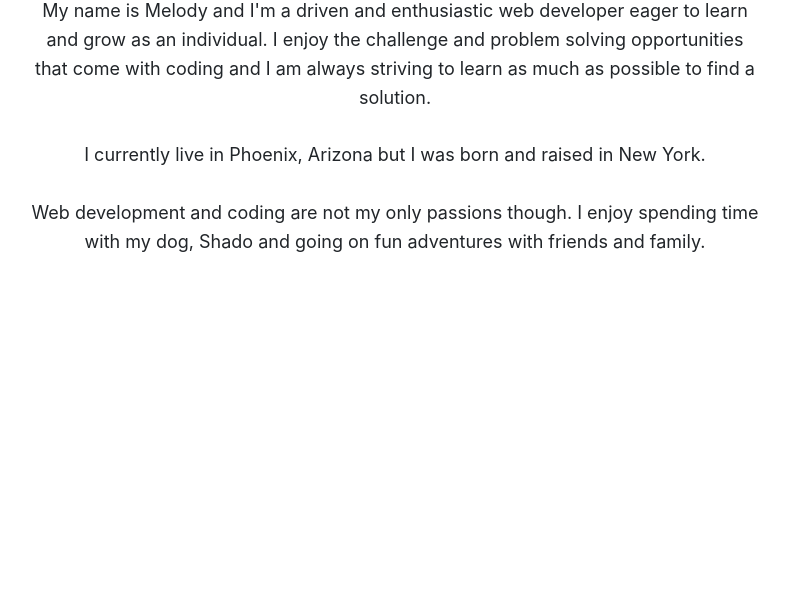
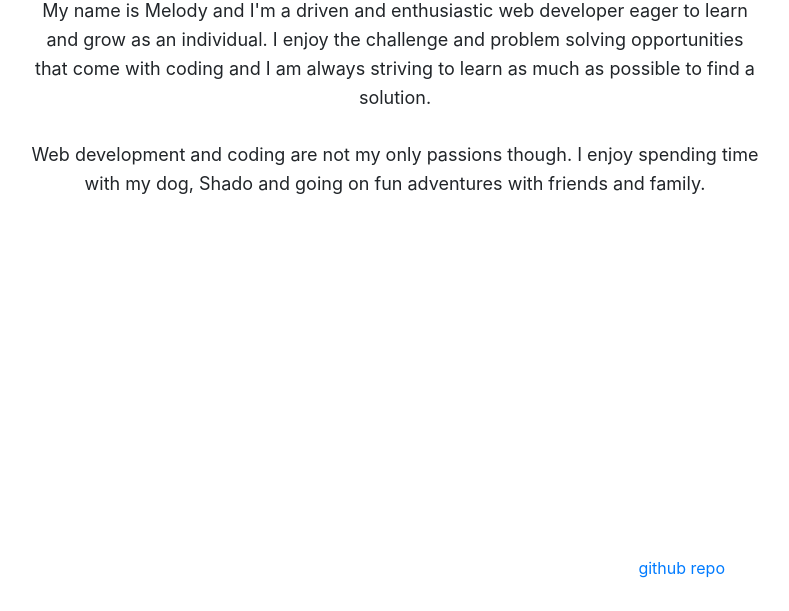
Before and after one commit to melodymennen/melodymennen.github.io, a website with bundled scripts: page index.html in a window 1280 px wide. Shown: the part 1199-1810 px from the top of the page, without its empty margins (245-1034 px from the left). Built offline with nearby package versions, Linux system fonts and the light colour scheme.

Commit message:
edit bio

```diff
--- a/index.html
+++ b/index.html
@@ -77,11 +77,11 @@
           <div class="col-lg-8 mx-auto">
                 <h2>About Me</h2>
                 <img src="https://s3-us-west-1.amazonaws.com/muffin-bucket-bucket-o-muffins/misc+images/melody.png" alt="melody" />
-            <p>My name is Melody and I'm a driven and enthusiastic web developer eager to learn and grow as an individual. I enjoy the challenge and problem solving opportunities that come with coding and I am always striving to learn as much as possible to find a solution.
+            <p>
+              My name is Melody and I'm a driven and enthusiastic web developer eager to learn and grow as an individual. I enjoy the challenge and problem solving opportunities that come with coding and I am always striving to learn as much as possible to find a solution.
               <br/><br/>
-              I currently live in Phoenix, Arizona but I was born and raised in New York.
-              <br/><br/>
-              Web development and coding are not my only passions though. I enjoy spending time with my dog, Shado and going on fun adventures with friends and family. </p>
+              Web development and coding are not my only passions though. I enjoy spending time with my dog, Shado and going on fun adventures with friends and family.
+            </p>
           </div>
         </div>
       </div>
```
